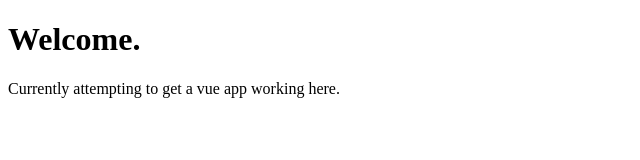
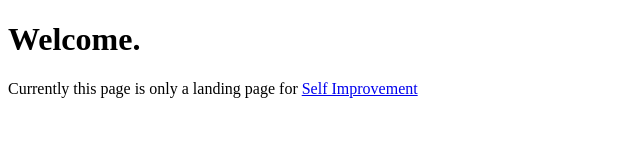
Before and after one commit to Lawtonfogle/lawtonfogle.github.io, a plain HTML site: page index.html in a window 1280 px wide. Shown: the whole page, without its empty margins (0-640 px from the left). Drawn offline with Linux system fonts and the light colour scheme.

Commit message:
Update index.html

```diff
--- a/index.html
+++ b/index.html
@@ -6,6 +6,6 @@
     <body>
         <h1>Welcome.</h1>
 
-        <p>Currently attempting to get a vue app working here.</p>
+        <p>Currently this page is only a landing page for <a href="/SelfImprovement/">Self Improvement</a></p>
     </body>
 </html>
```
